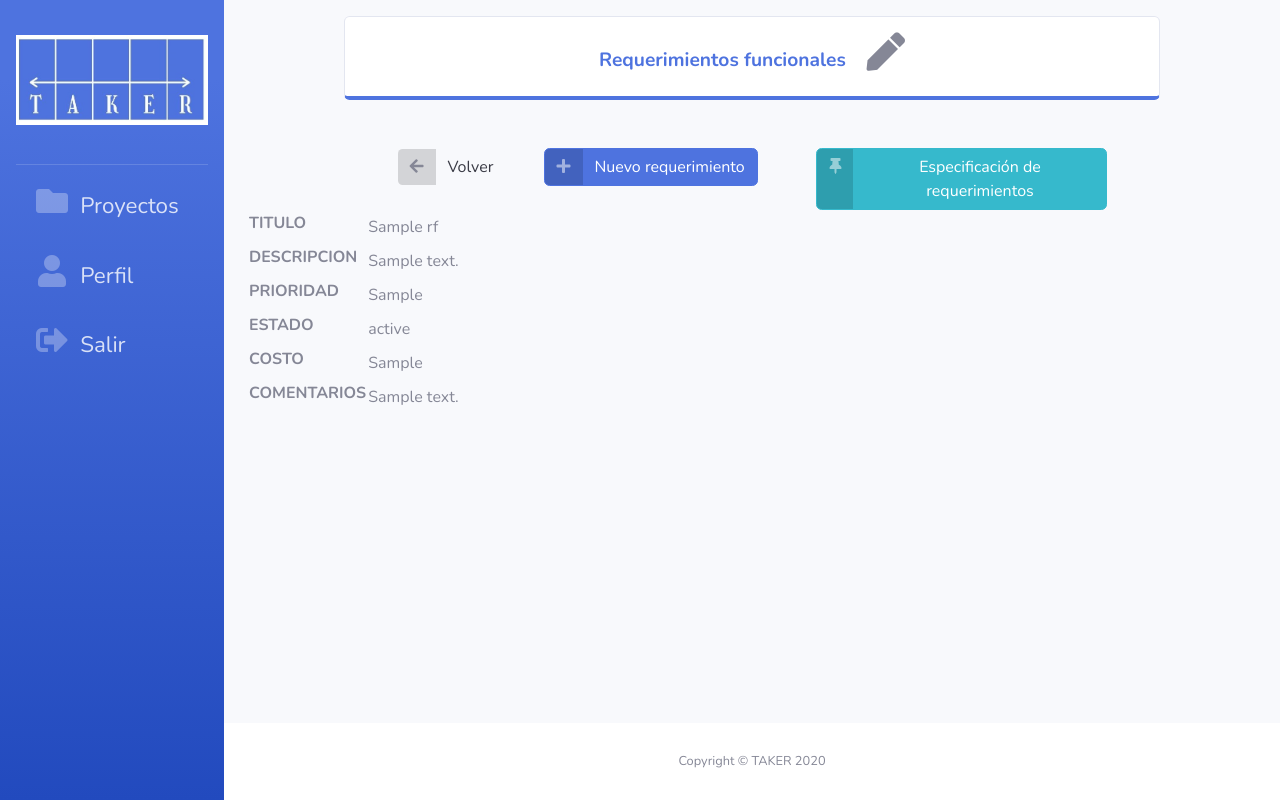
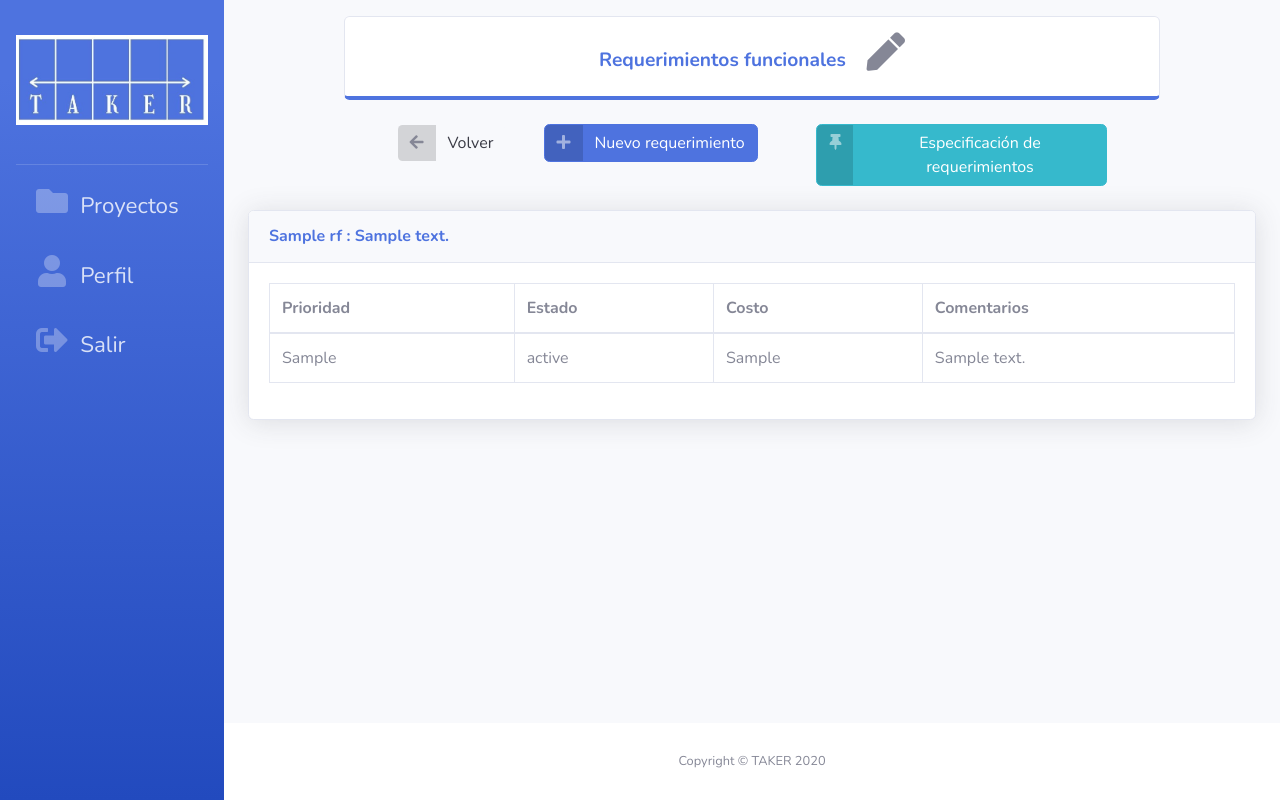
Before and after one commit to DICACHALO/taker, a Django app: page /functional-requirements/1/ in a window 1280 px wide. Run offline with Django 3.2, Linux system fonts and the light colour scheme; a user stored in the database is signed in; tables that the repository leaves empty hold one stand-in row (values such as "Sample post"); some libraries are stand-ins or nearby versions.

Commit message:
css en tabla de requerimiento funcional

```diff
--- a/requeriments/templates/requeriments/functional_requeriments.html
+++ b/requeriments/templates/requeriments/functional_requeriments.html
@@ -11,7 +11,7 @@
     </h6>
   </div>
 </div>
-<br /><br />
+<br />
 
 <div class="col-xl-9 mx-auto">
   <div class="row">
@@ -30,54 +30,44 @@
 {% if user.type_user == 'Gerente' or 'Analista'%}
 <div class="col-lg-4 mx-auto">
 <a class="btn btn-primary btn-icon-split" href="{% url 'new_fr' user.project.id %}"><span class="icon text-white-50">
-          <i class="fa fa-plus"></i>
-        </span><span class="text">Nuevo requerimiento</span></a>
+<i class="fa fa-plus"></i>
+</span><span class="text">Nuevo requerimiento</span></a>
 </div>
 
 <div class="col-lg-5 mx-auto">
 <a class="btn btn-info btn-icon-split" href="{% url 'sfrs' user.project.id %}"><span class="icon text-white-50">
-          <i class="fas fa-thumbtack"></i>
-        </span><span class="text">Especificación de requerimientos</span></a>
+<i class="fas fa-thumbtack"></i>
+</span><span class="text">Especificación de requerimientos</span></a>
 {% endif %}
 {% endfor %}
 </div>
 </div></div>
+<br />
 {% for requeriment in requeriments %}
-<table>
+<div class="card shadow mb-4">
+  <div class="card-header py-3">
+  <h6 class="m-0 font-weight-bold text-primary">{{requeriment.title}} : {{requeriment.description}}</h6>
+  </div>
+  <div class="card-body">
+    <div class="table-responsive">
+      <table class="table table-bordered" id="dataTable" width="100%" cellspacing="0">
+<thead>
 <tr>
-<td><label><b>TITULO</b></label></td>
-<td>{{requeriment.title}}</td>
+<th>Prioridad</th>
+<th>Estado</th>
+<th>Costo</th>
+<th>Comentarios</th>
 </tr>
+</thead>
+<tbody>
 <tr>
-<td><label><b>DESCRIPCION</b></label></td>
-<td>{{requeriment.description}}</td>
-</tr>
-<tr>
-<td><label><b>PRIORIDAD</b></label></td>
 <td>{{requeriment.priority}}</td>
-</tr>
-<tr>
-<td><label><b>ESTADO</b></label></td>
 <td>{{requeriment.state}}</td>
-</tr>
-<tr>
-<td><label><b>COSTO</b></label></td>
 <td>{{requeriment.cost}}</td>
-</tr>
-<tr>
-<td><label><b>COMENTARIOS</b></label></td>
 <td>{{requeriment.comments}}</td>
 </tr>
-
+</tbody>
 </table>
-<br><br>
+</div></div></div>
 {% endfor %}
-
-
-
-
-
-
-
-
 {% endblock %}
```
